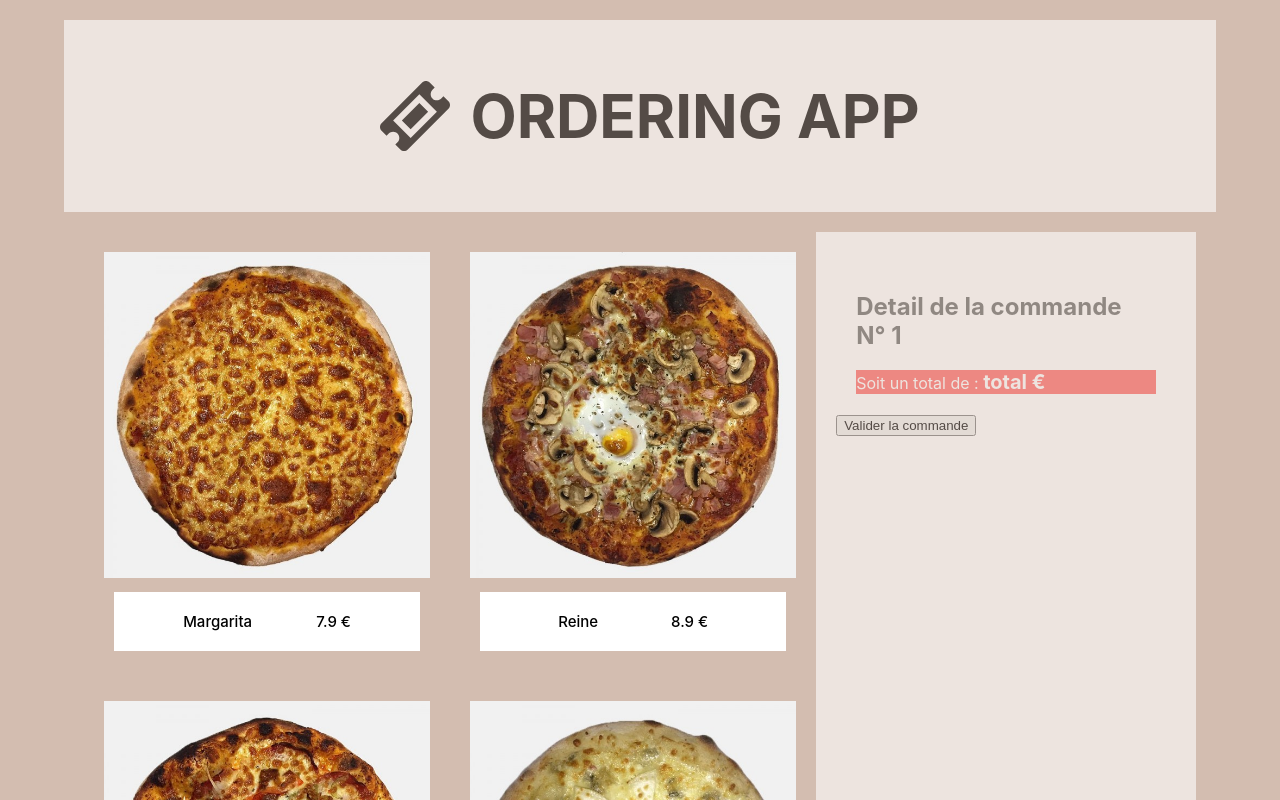
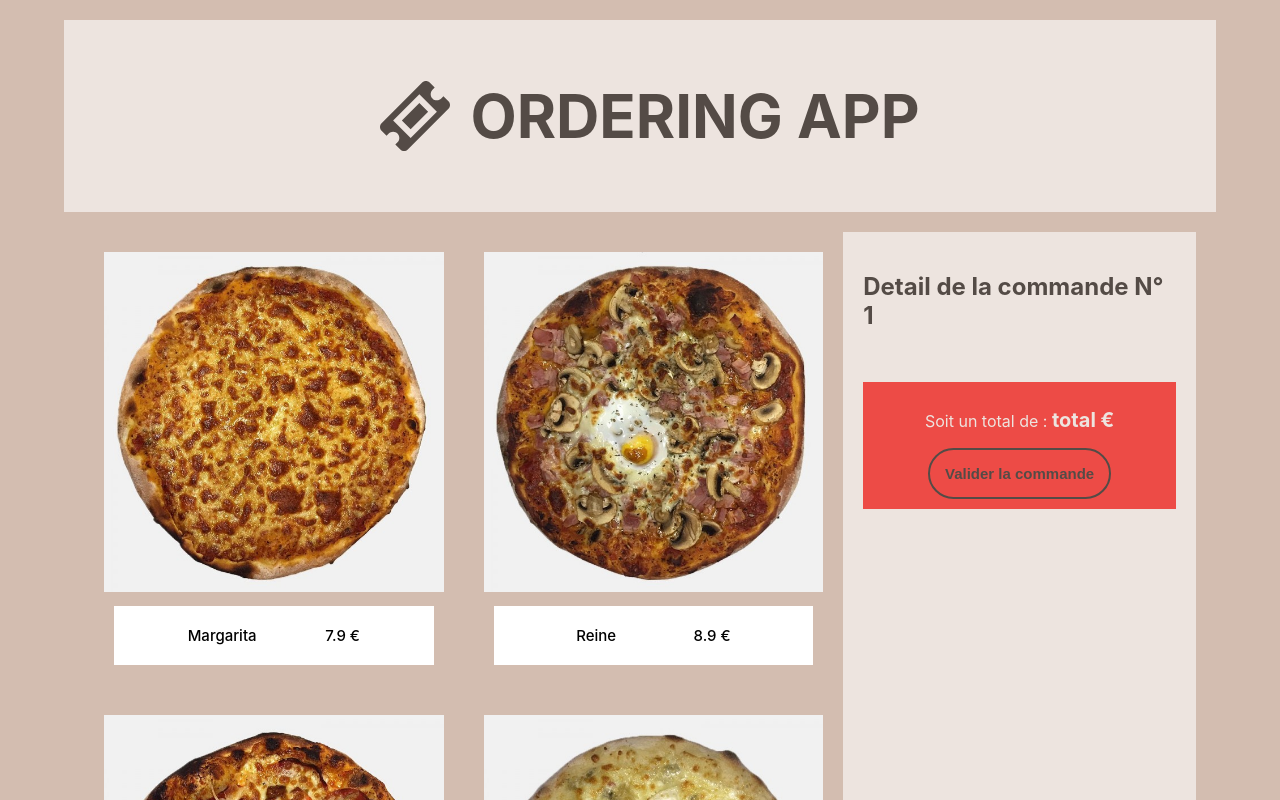
Before and after one commit to AurelieDuynslaeger/Ordering-App-RTK, a React (Create React App) app: page /NewOrder/1 in a window 1280 px wide. Shown: the top 800 px of the page. Built offline with nearby package versions, Linux system fonts and the light colour scheme.

Commit message:
scss files fix

```diff
--- a/src/components/DetailSelected.js
+++ b/src/components/DetailSelected.js
@@ -1,7 +1,16 @@
 import React from 'react'
-import { useSelector } from 'react-redux';
+import { useDispatch, useSelector } from 'react-redux';
+import Button from './Button';
+import { add } from "../slices"
+import { useNavigate } from 'react-router-dom';
+import "../stylesheets/Button.scss"
+import "../stylesheets/DetailSelected.scss"
+
 
 const DetailSelected = ({ orderId }) => {
+
+  const dispatch =useDispatch();
+  const navigate = useNavigate();
 
   const orders = useSelector(state => state.data.orders);
   const currentOrder = orders.find(order => order.id === orderId);
@@ -16,15 +25,23 @@ const products = currentOrder ? [...currentOrder.products] : [];
 //     currentOrder.bill = total;
 //   }
 
+  const submitOrder = () => {
+    dispatch(add(currentOrder));
+    navigate("/");
+  }
+
 return (
     <div className="order-detail">
       <h2>Detail de la commande N° { orderId }</h2>
       <ul>
         {products.map((product, index) => (
-        <li key={index}>{product.name} - {product.price}</li>
+          <li key={index}><p>{product.name}</p> <p>{product.price}</p></li>
         ))}
       </ul>
-    <div className='display-total'>Soit un total de : <span>total €</span></div>
+      <div className='display-total'>
+        <p>Soit un total de : <span>total €</span></p>
+        <Button name="Valider la commande" className="submit-order" action={submitOrder}/>
+      </div>
   </div>
 );
 }
--- a/src/index.scss
+++ b/src/index.scss
@@ -19,8 +19,6 @@ code {
     monospace;
 }
 
-
-
 .wrapper {
   display: flex;
   padding:2rem;
@@ -30,23 +28,6 @@ code {
   width: 60vw;
   display: flex;
   flex-wrap: wrap;
-}
-
-
-.order-detail {
-  width:  auto;
-  background-color: white;
-  opacity: 0.6;
-  padding: 2rem;
-}
-
-.display-total {
-  background-color: red;
-  color: white;
-  span {
-    font-size: 2rem;
-    font-weight: bold;
-  }
 }
 
 .select-order {
--- a/src/pages/NewOrder.js
+++ b/src/pages/NewOrder.js
@@ -3,16 +3,16 @@ import Header from '../components/Header';
 import DetailSelected from '../components/DetailSelected';
 import Product from '../components/Product';
 import { useDispatch, useSelector } from 'react-redux';
-import { useNavigate, useParams } from 'react-router-dom';
-import { add, addProduct } from "../slices"
+import { useParams } from 'react-router-dom';
+import { addProduct } from "../slices"
 import products from '../services/products';
-import Button from '../components/Button';
+import "../stylesheets/Button.scss";
 
 
 const NewOrder = () => {
   const dispatch = useDispatch();
   const { id } = useParams();
-  const navigate = useNavigate();
+
 
   const orders = useSelector(state => state.data.orders);
   const currentOrder = orders.find(order => order.id === id);
@@ -28,11 +28,6 @@ const NewOrder = () => {
     }
   };
 
-  const submitOrder = () => {
-    dispatch(add(currentOrder));
-    navigate("/");
-  }
-
   const listProducts = products.map(product => {
     return (
       <Product key={product.id} name={product.name} price={product.price} cover={product.cover} action={() => addProductToCart(product)}/>
@@ -47,10 +42,7 @@ const NewOrder = () => {
           <div className='products-list'>
             {listProducts}
           </div>
-            <div className="order-detail">
                <DetailSelected orderId={id} selectedProducts={selectedProducts}/>
-               <Button name="Valider la commande" className="btn submit-order" action={submitOrder}/>
-            </div>
         </div>
     </div>
   )
--- a/src/pages/ShowOrders.js
+++ b/src/pages/ShowOrders.js
@@ -2,6 +2,7 @@ import { Space, Table } from 'antd'
 import Header from '../components/Header.js'
 import React from 'react'
 import { useSelector } from 'react-redux'
+import { MdOutlineModeEdit, MdDeleteOutline } from "react-icons/md";
 
 const ShowOrders = () => {
 
@@ -30,8 +31,8 @@ const ShowOrders = () => {
                   key: 'action',
                   render: (text, record) => (
                     <Space size="middle">
-                      <p>Edit</p>
-                      <p>Delete</p>
+                      <MdOutlineModeEdit />
+                      <MdDeleteOutline />
                     </Space>
                   ),
                 },
--- a/src/stylesheets/Button.scss
+++ b/src/stylesheets/Button.scss
@@ -1,4 +1,25 @@
 .payment {
     background-color: red;
-    color: white;
+    font-size: 1.5rem;
+    font-weight: bold;
+    padding: 1.5rem;
+    border: 0.20rem solid;
+    border-radius: 3rem;
 }
+
+.payment:hover {
+    background-color:rgb(130, 220, 130);
+}
+
+.submit-order {
+    background-color: inherit;
+    font-size: 1.5rem;
+    font-weight: bold;
+    padding: 1.5rem;
+    border: 0.20rem solid;
+    border-radius: 3rem;
+}
+
+.submit-order:hover {
+    background-color:rgb(130, 220, 130);
+}
--- /dev/null
+++ b/src/stylesheets/DetailSelected.scss
@@ -0,0 +1,26 @@
+.order-detail {
+    width:  auto;
+    background-color: white;
+    opacity: 0.6;
+    padding: 2rem;
+    display: flex;
+    flex-direction: column;
+    li {
+      list-style:disc;
+      display: flex;
+      justify-content:space-between;
+      text-align: center;
+    }
+
+  }
+
+  .display-total {
+    background-color: red;
+    color: white;
+    text-align: center;
+    padding: 1rem;
+    span {
+      font-size: 2rem;
+      font-weight: bold;
+    }
+  }
```
Also changed, not shown: src/pages/OrdersPayment.js (line endings or trailing spaces). Lines whose indentation alone changed are shown as unchanged.
